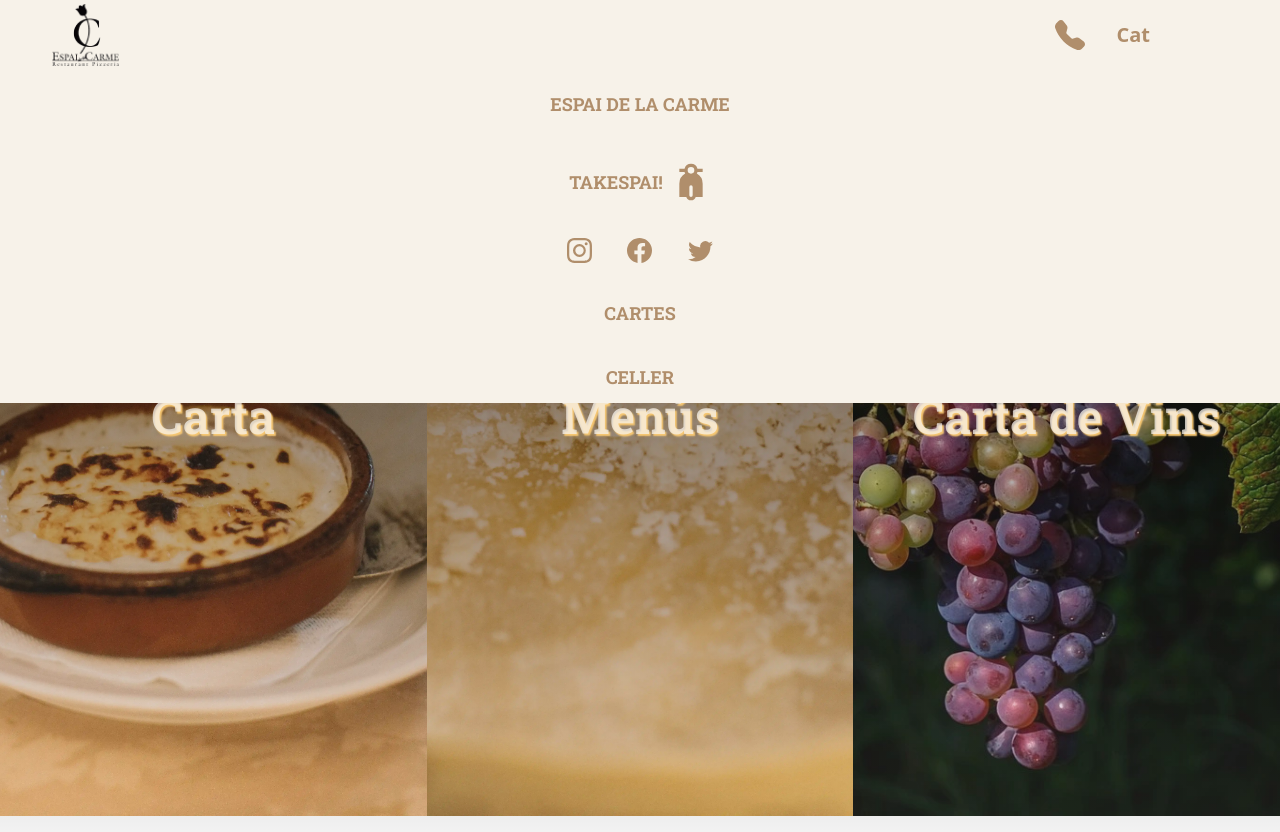
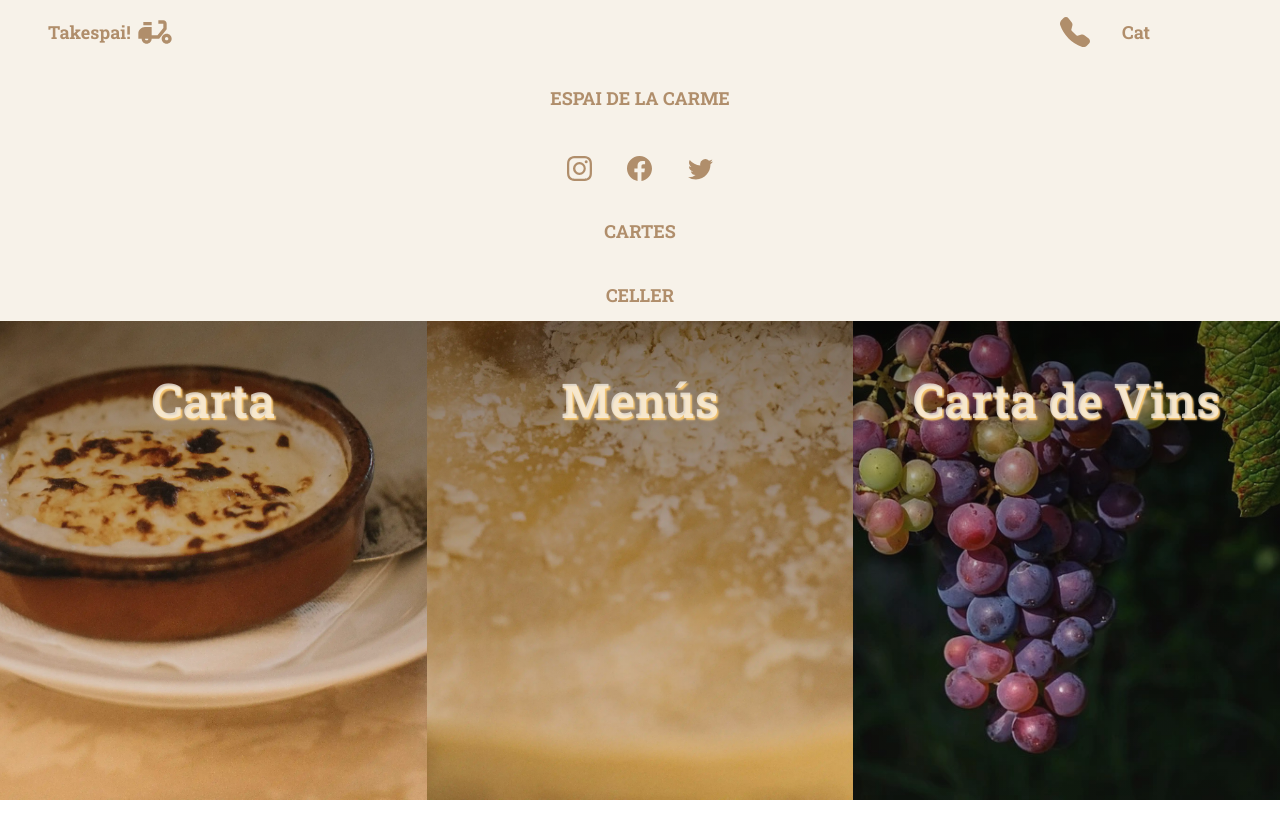
Before and after one commit to jorditosa/espai_carme, a React (Vite) app: page /cartes in a window 1280 px wide. Both pictures are taken after a click on the button 1207 px from the left and 35 px from the top of the page. After the commit the page ends 800 px from the top, so only its background shows below. Built offline with nearby package versions, Linux system fonts and the light colour scheme; some icons are missing.

Commit message:
menu nav refinando

```diff
--- a/src/components/Footer.jsx
+++ b/src/components/Footer.jsx
@@ -1,3 +1,4 @@
+import { Link } from 'react-router-dom'
 import LogoNegre from '../assets/logos/logo_negre.webp'
 import { BsInstagram, BsFacebook, BsTwitter, BsFillTelephoneFill } from 'react-icons/bs'
 import Contacte from '../pages/Contacte'
@@ -12,9 +13,9 @@ function Footer() {
 
         <div className="py-2 md:py-4">
             <div className="grid grid-cols-1 md:grid-cols-3 gap-12 md:gap-20 mb-6 md:mb-0">
-                <a href="index.html" className="flex items-start">
+                <Link to="/" className="flex items-start">
                     <img src={LogoNegre} className="w-48 mx-auto" alt="Espai de la Carme Logo" />
-                </a>
+                </Link>
                 <Contacte />
                 <div className='text-center md:text-start'>
                     <h2 className="mb-6 text-md font-bold text text-dark uppercase dark:text-white">Horari</h2>
--- a/src/components/Layout.jsx
+++ b/src/components/Layout.jsx
@@ -7,7 +7,7 @@ import {
 } from "@material-tailwind/react";
 import { Outlet, Link } from "react-router-dom";
 import { BsInstagram, BsFacebook, BsTwitter, BsFillTelephoneFill } from 'react-icons/bs'
-import { RiEBikeFill } from 'react-icons/ri'
+import { MdDeliveryDining } from 'react-icons/md'
 import { MenuOutline, CloseOutline } from '@styled-icons/evaicons-outline'
 import LogoNegre from '../assets/logos/logo_negre.webp'
 import styled from 'styled-components'
@@ -32,7 +32,7 @@ export default function Layout() {
   }, []);
 
   const navList = (
-    <ul className={`${ openNav ? 'bg-light' : 'hidden'} w-full lg:px-24 flex flex-col items-center justify-between gap-y-3 font-Roboto uppercase`}>
+    <ul className={`${ openNav ? 'bg-light shadow-primary' : 'hidden'} w-full lg:px-24 flex flex-col items-center justify-between gap-y-3 font-Roboto uppercase`}>
          <Typography
         as="li"
         variant="small"
@@ -40,39 +40,32 @@ export default function Layout() {
         className="p-1 font-normal"
       >
         <Link
-        className='text-lg lg:text-md font-bold block py-4 text-secondary hover:text-secondary/75'
+        className='text-lg lg:text-md font-bold block py-4 text-secondary hover:translate-y-1 hover:text-primary transition ease-in-out duration-300'
         to='/'
         onClick={() => setOpenNav(false)}
         >Espai de la carme
         </Link>
       </Typography>
 
-        <Link
-        className='flex justify-center items-center gap-2 text-lg lg:text-md font-bold py-3 text-secondary hover:text-secondary/75'
-        to='/takespai/#'
-        onClick={() => setOpenNav(false)}
-        >Takespai!
-        <RiEBikeFill size={40} />
-        </Link>
         <div className='w-1/2 lg:w-1/6 flex justify-around py-3'>
           <a target='_blank' href='https://www.instagram.com/espaicarme/?hl=es'>
-            <BsInstagram size={25} className='cursor-pointer text-secondary hover:text-secondary/75' />
+            <BsInstagram size={25} className='cursor-pointer text-secondary hover:translate-y-1 hover:text-primary transition ease-in-out duration-300' />
           </a>
           <a target='_blank' href='https://es-es.facebook.com/espai.carme/'>
-            <BsFacebook size={25} className='cursor-pointer text-secondary hover:text-secondary/75' />
+            <BsFacebook size={25} className='cursor-pointer text-secondary hover:translate-y-1 hover:text-primary transition ease-in-out duration-300' />
           </a>
           <a target='_blank' href='https://twitter.com/espaicarme'>
-            <BsTwitter size={25} className='cursor-pointer text-secondary hover:text-secondary/75' />
+            <BsTwitter size={25} className='cursor-pointer text-secondary hover:translate-y-1 hover:text-primary transition ease-in-out duration-300' />
           </a>
         </div>
         <Link
-        className='text-lg lg:text-md font-bold block py-3 text-secondary hover:text-secondary/75'
+        className='text-lg lg:text-md font-bold block py-3 text-secondary hover:translate-y-1 hover:text-primary transition ease-in-out duration-300'
         to='/cartes'
         onClick={() => setOpenNav(false)}
         >Cartes
         </Link>
         <Link
-        className='text-lg lg:text-md font-bold block py-3 text-secondary hover:text-secondary/75'
+        className='text-lg lg:text-md font-bold block py-3 text-secondary hover:translate-y-1 hover:text-primary transition ease-in-out duration-300'
         to='/celler'
         onClick={() => setOpenNav(false)}
         >Celler
@@ -82,20 +75,21 @@ export default function Layout() {
 
   return (
     <>
-      <nav className="w-full fixed bg-light z-10 shadow-lg shadow-primary/75">
-        <div className="w-full flex items-center justify-between px-4 lg:px-12">
+      <nav className="w-full fixed bg-light z-10 shadow-lg shadow-primary/50">
+        <div className="w-full flex items-center justify-between px-4 lg:px-12 font-Roboto">
           <Link
-          to='/'
-          onClick={() => setOpenNav(!openNav)}
-          >
-            <img className='w-[75px] rounded-sm p-1' src={LogoNegre} alt="Logo Espai" />
+          className='flex justify-center items-center gap-x-1 text-lg font-bold py-3 text-secondary hover:translate-y-1 hover:text-primary transition ease-in-out duration-300'
+          to='/takespai/#'
+          onClick={() => setOpenNav(false)}
+          >Takespai!
+          <MdDeliveryDining size={40} />
           </Link>
           <div className="flex items-center gap-x-8">
             <a target='_blank' href='tel:+34938933308'>
-              <BsFillTelephoneFill size={30} className='cursor-pointer text-secondary hover:text-secondary/75' />
+              <BsFillTelephoneFill size={30} className='cursor-pointer text-secondary hover:translate-y-1 hover:text-primary transition ease-in-out duration-300' />
             </a>
             <span
-            className="font-bold text-secondary hover:text-secondary/75 text-xl cursor-pointer"
+            className="font-bold text-secondary hover:translate-y-1 hover:text-primary transition ease-in-out duration-300 text-lg cursor-pointer"
             onClick={() => {
               if( language === 'Cat') {
                 setLanguage('Esp')
@@ -110,7 +104,7 @@ export default function Layout() {
             </span>
             <button
               variant="text"
-              className="text-secondary block"
+              className="text-secondary hover:text-primary transition ease-in-out duration-300 block"
               onClick={() => setOpenNav(!openNav)}
             >
               {openNav ? (
--- a/src/components/SubHeading.jsx
+++ b/src/components/SubHeading.jsx
@@ -8,7 +8,7 @@ const Heading = styled.h2`
 
 function SubHeading({children}) {
   return (
-    <Heading className='py-3 font-bold text-2xl md:text-3xl lg:text-4xl xl:text-5xl font-Roboto leading-normal drop-shadow-xl}'>
+    <Heading className='py-3 font-bold text-3xl md:text-4xl lg:text-4xl xl:text-5xl font-Roboto leading-normal drop-shadow-xl}'>
         {children}
     </Heading>
   )
--- a/src/db/NouProducte.jsx
+++ b/src/db/NouProducte.jsx
@@ -4,10 +4,7 @@ import Error from '../components/Error'
 
 export async function action({request}) {
   const formData = await request.formData();
-
   const datos = Object.fromEntries(formData);
-
-  console.log('submit')
 
   // Validacion
   const errores = [];
--- a/src/pages/Cartes.jsx
+++ b/src/pages/Cartes.jsx
@@ -3,7 +3,7 @@ import IniciCartes from "./IniciCartes"
 
 function Cartes() {
   return (
-    <section className="h-screen">
+    <section className="h-screen bg-dark">
         <IniciCartes />
     </section>
   )
--- a/src/pages/Contacte.jsx
+++ b/src/pages/Contacte.jsx
@@ -16,7 +16,7 @@ function Contacte() {
                 name="nom"
                 id="name"
                 label="El teu nom"
-                className="text-dark pl-4 my-3 border-3 rounded-lg shadow-dark/75 shadow-md" />
+                className="text-dark pl-4 my-3 border-3 rounded-lg shadow-secondary/75 shadow-md" />
             </div>
             <div className="w-full py-2">
                 <Input
@@ -25,7 +25,7 @@ function Contacte() {
                 name="email"
                 id="email"
                 label="El teu email (opcional)"
-                className="text-dark pl-4 my-3 border-3 rounded-lg shadow-dark/75 shadow-md" />
+                className="text-dark pl-4 my-3 border-3 rounded-lg shadow-secondary/75 shadow-md" />
             </div>
             <div className="w-full py-2">
                 <Textarea
@@ -34,7 +34,7 @@ function Contacte() {
                 name="missatge"
                 id="message"
                 label="Deixan's la teva opinió"
-                className="text-dark pl-4 my-3 border-3 rounded-lg shadow-dark/75 shadow-md border-none" />
+                className="text-dark pl-4 my-3 border-3 rounded-lg shadow-secondary/75 shadow-md border-none" />
             </div>
             <button type="submit" className="w-40 cursor-pointer block text-light bg-secondary hover:text-dark hover:bg-primary rounded-full py-2 px-4 font-bold text-md lg:text-xl my-4 transition-all duration-200">Opina!</button>
 
--- a/src/pages/IniciCartes.jsx
+++ b/src/pages/IniciCartes.jsx
@@ -26,24 +26,24 @@ function IniciCartes() {
     }, [])
 
   return (
-    <section id="cartes" className="bg-gradient-to-b from-dark to-dark/5 py-4 text-center lg:text-start text-secondary">
+    <section id="cartes" className="text-center lg:text-start text-secondary">
 
         <div className="w-full h-screen flex flex-col md:flex-row">
             <div className="h-full panel text-light/75" style={{backgroundImage: `url(${ImgCarta})`, backgroundRepeat: 'no-repeat', backgroundSize: 'cover', backgroundPosition: 'center'}}>
                 <Link
                 to={'/carta'}>
-                    <div className="h-full w-full flex justify-center items-center bg-gradient-to-b from-dark/75 to-light/10">
+                    <div className="h-full w-full flex justify-center items-center bg-gradient-to-b from-dark/75 to-light/5">
                         <SubHeading>Carta</SubHeading>
                     </div>
                 </Link>
             </div>
             <div className="h-full panel text-light/75" style={{backgroundImage: `url(${ImgMenu})`, backgroundRepeat: 'no-repeat', backgroundSize: 'cover', backgroundPosition: 'center'}}>
-                <div className="h-full w-full flex justify-center items-center bg-gradient-to-b from-dark/75 to-light/10">
+                <div className="h-full w-full flex justify-center items-center bg-gradient-to-b from-dark/75 to-light/5">
                     <SubHeading>Menús</SubHeading>
                 </div>
             </div>
             <div className="h-full panel text-light/75" style={{backgroundImage: `url(${ImgCartaVi})`, backgroundRepeat: 'no-repeat', backgroundSize: 'cover', backgroundPosition: 'center'}}>
-                <div className="h-full w-full flex justify-center items-center bg-gradient-to-b from-dark/75 to-light/10">
+                <div className="h-full w-full flex justify-center items-center bg-gradient-to-b from-dark/75 to-light/5">
                     <SubHeading>Carta de Vins</SubHeading>
                 </div>
             </div>
```
